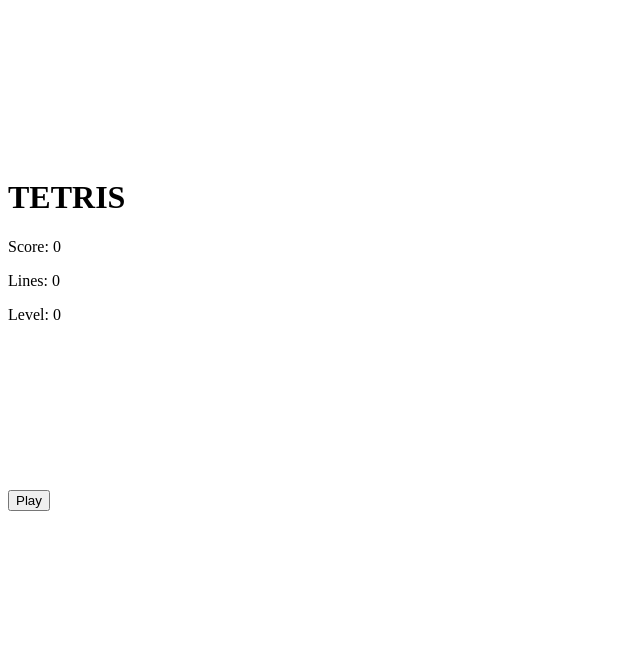
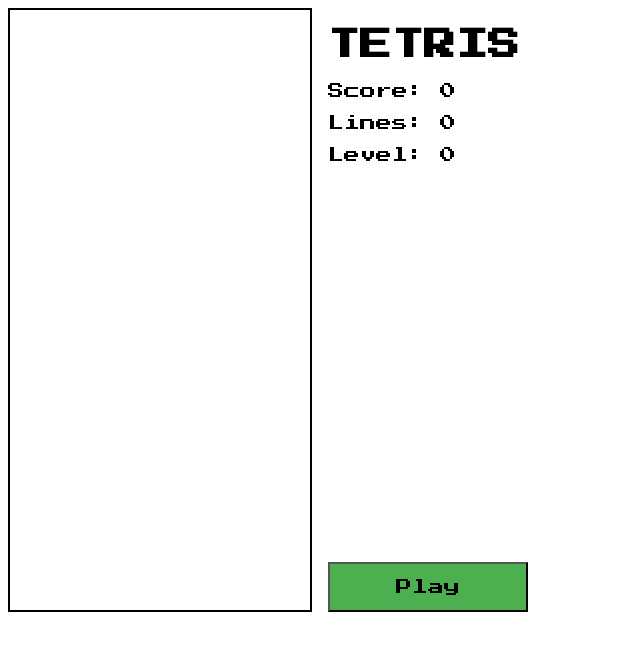
Before and after one commit to 1BrendaSanchez/Fetris, a plain HTML site: page index.html in a window 1280 px wide. Shown: the whole page, without its empty margins (0-640 px from the left). Drawn offline with Linux system fonts and the light colour scheme.

Commit message:
initial game setup complete

```diff
--- a/constants.js
+++ b/constants.js
@@ -0,0 +1,3 @@
+const COLS = 10;
+const ROWS = 20;
+const BLOCK_SIZE = 30;
--- a/index.html
+++ b/index.html
@@ -1,11 +1,15 @@
 <html lang="en">
-<head>
-    <meta charset="UTF-8">
-    <meta name="viewport" content="width=device-width, initial-scale=1.0">
-    <title>Document</title>
+  <head>
+    <meta charset="UTF-8" />
+    <meta name="viewport" content="width=device-width, initial-scale=1.0" />
+    <title>Fetris</title>
     <link rel="stylesheet" type="text/css" href="styles.css" />
-</head>
-<body>
+    <link
+      href="https://fonts.googleapis.com/css?family=Press+Start+2P"
+      rel="stylesheet"
+    />
+  </head>
+  <body>
     <div class="grid">
       <canvas id="board" class="game-board"></canvas>
       <div class="right-column">
@@ -19,6 +23,9 @@
         <button onclick="play()" class="play-button">Play</button>
       </div>
     </div>
-
-</body>
+    <script type="text/javascript" src="constants.js"></script>
+    <script type="text/javascript" src="board.js"></script>
+    <script type="text/javascript" src="piece.js"></script>
+    <script type="text/javascript" src="main.js"></script>
+  </body>
 </html>
--- a/main.js
+++ b/main.js
@@ -0,0 +1,9 @@
+const canvas = document.getElementById("board");
+const ctx = canvas.getContext("2d");
+
+// Calculate size of canvas from constants.
+ctx.canvas.width = COLS * BLOCK_SIZE;
+ctx.canvas.height = ROWS * BLOCK_SIZE;
+
+// Scale blocks
+ctx.scale(BLOCK_SIZE, BLOCK_SIZE);
--- a/styles.css
+++ b/styles.css
@@ -0,0 +1,25 @@
+* {
+  font-family: "Press Start 2P", cursive;
+}
+
+.grid {
+  display: grid;
+  grid-template-columns: 320px 200px;
+}
+
+.right-column {
+  display: flex;
+  flex-direction: column;
+  justify-content: space-between;
+}
+
+.game-board {
+  border: solid 2px;
+}
+
+.play-button {
+  background-color: #4caf50;
+  font-size: 16px;
+  padding: 15px 30px;
+  cursor: pointer;
+}
```
